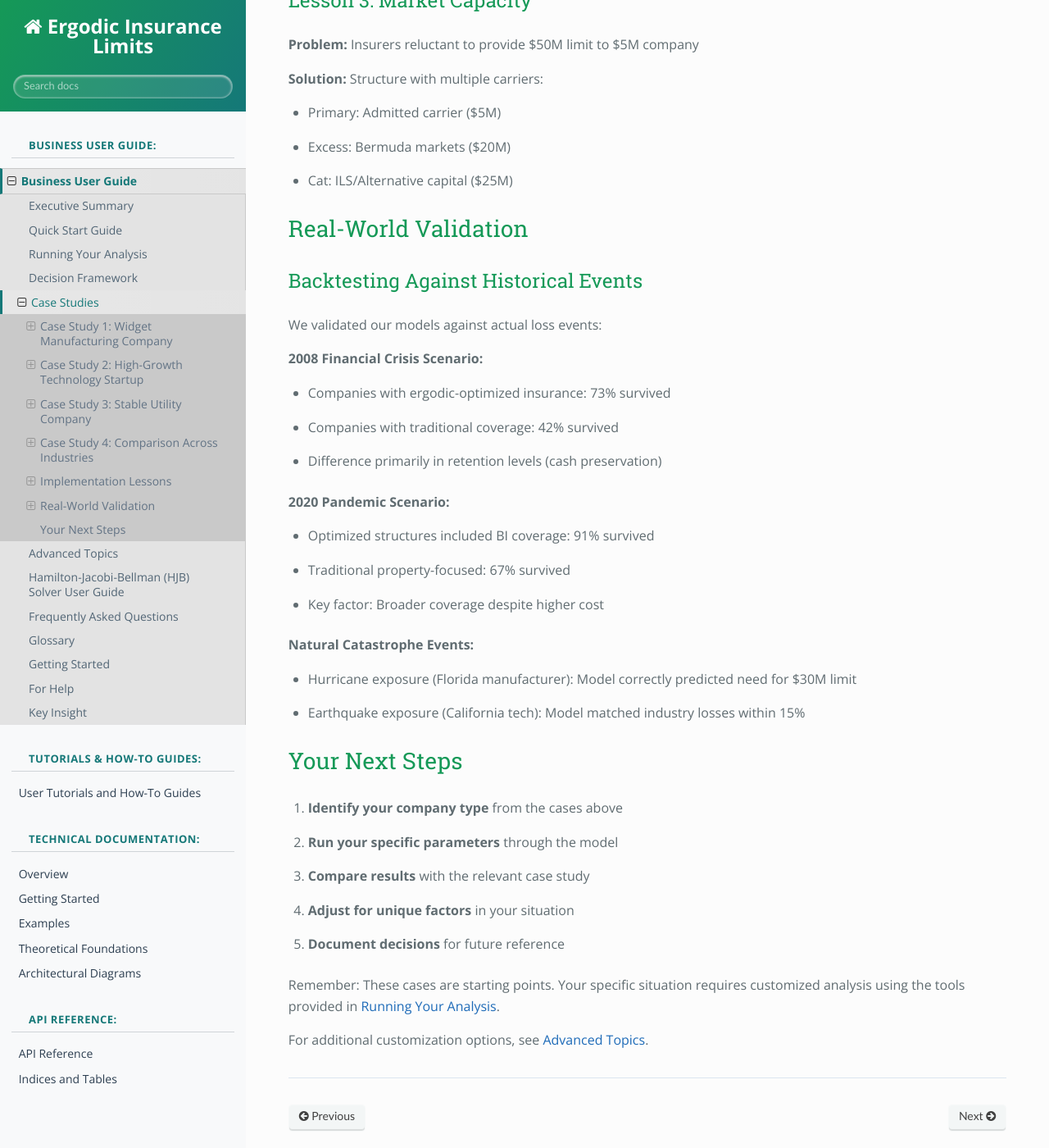
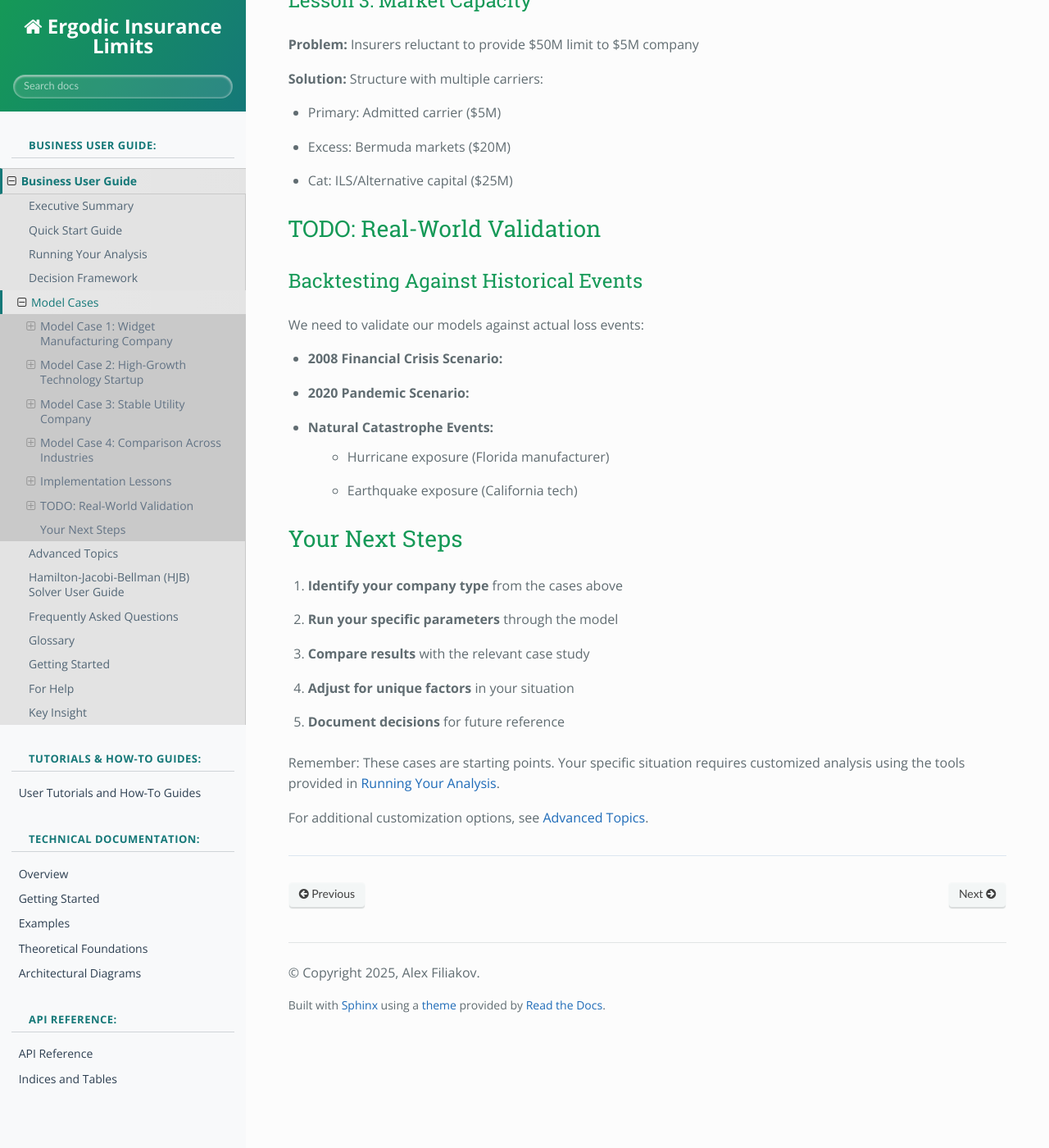
Before and after one commit to AlexFiliakov/Ergodic-Insurance-Limits, a Sphinx documentation site: the page built from ergodic_insurance/docs/user_guide/case_studies.rst, in a window 1280 px wide and 1400 px high, scrolled down 8959 px. Shown: the whole window at 82% size. Built offline with Sphinx 7.4.7 and the Read the Docs theme 3.1.0, drawn with Linux system fonts in a browser that asks for light colours; some of the changed text lies outside the part shown.

Commit message:
fixed "case study" to be "model cases" as they're synthetic examples.

```diff
--- a/ergodic_insurance/docs/insurance_optimization.rst
+++ b/ergodic_insurance/docs/insurance_optimization.rst
@@ -222,7 +222,7 @@ Business Constraints
        "max_collateral_requirements": 5e6
    }
 
-Case Study: Widget Manufacturer
+Model Case: Widget Manufacturer
 --------------------------------
 
 Optimization Process
--- a/ergodic_insurance/docs/user_guide/case_studies.rst
+++ b/ergodic_insurance/docs/user_guide/case_studies.rst
@@ -1,9 +1,9 @@
-Case Studies
+Model Cases
 ============
 
 These case studies demonstrate how different types of companies can use ergodic insurance optimization. Each includes actual simulation results and detailed analysis of the decision process.
 
-Case Study 1: Widget Manufacturing Company
+Model Case 1: Widget Manufacturing Company
 -------------------------------------------
 
 Company Profile
@@ -106,7 +106,7 @@ Recommendation
 
 **Key Insight:** The \$500K retention was creating cash flow stress during loss years, impeding growth investments. Lower retention enables consistent reinvestment.
 
-Case Study 2: High-Growth Technology Startup
+Model Case 2: High-Growth Technology Startup
 ---------------------------------------------
 
 Company Profile
@@ -206,7 +206,7 @@ Recommendation
 * Protects \$50M post-money valuation
 * Required by most Series B investors
 
-Case Study 3: Stable Utility Company
+Model Case 3: Stable Utility Company
 -------------------------------------
 
 Company Profile
@@ -272,7 +272,7 @@ Recommendation
 * Improved regulatory standing
 * Maintains AAA credit rating
 
-Case Study 4: Comparison Across Industries
+Model Case 4: Comparison Across Industries
 -------------------------------------------
 
 Comparative Analysis
@@ -347,30 +347,19 @@ Lesson 3: Market Capacity
 * Excess: Bermuda markets (\$20M)
 * Cat: ILS/Alternative capital (\$25M)
 
-Real-World Validation
----------------------
+TODO: Real-World Validation
+---------------------------
 
 Backtesting Against Historical Events
 ~~~~~~~~~~~~~~~~~~~~~~~~~~~~~~~~~~~~~~
 
-We validated our models against actual loss events:
+We need to validate our models against actual loss events:
 
-**2008 Financial Crisis Scenario:**
-
-* Companies with ergodic-optimized insurance: 73% survived
-* Companies with traditional coverage: 42% survived
-* Difference primarily in retention levels (cash preservation)
-
-**2020 Pandemic Scenario:**
-
-* Optimized structures included BI coverage: 91% survived
-* Traditional property-focused: 67% survived
-* Key factor: Broader coverage despite higher cost
-
-**Natural Catastrophe Events:**
-
-* Hurricane exposure (Florida manufacturer): Model correctly predicted need for \$30M limit
-* Earthquake exposure (California tech): Model matched industry losses within 15%
+* **2008 Financial Crisis Scenario:**
+* **2020 Pandemic Scenario:**
+* **Natural Catastrophe Events:**
+   * Hurricane exposure (Florida manufacturer)
+   * Earthquake exposure (California tech)
 
 Your Next Steps
 ---------------
--- a/ergodic_insurance/docs/user_guide/index.rst
+++ b/ergodic_insurance/docs/user_guide/index.rst
@@ -35,7 +35,7 @@ If you're new to ergodic insurance optimization, we recommend reading the sectio
 2. Follow the :doc:`quick_start` to set up your first analysis
 3. Use :doc:`running_analysis` to perform your own company assessment
 4. Apply the :doc:`decision_framework` to make optimal choices
-5. Review :doc:`case_studies` for real-world examples
+5. Review :doc:`case_studies` for realistic examples
 
 For Help
 --------
```
Also changed, not shown: _tutorials/configuring_insurance.md (+1 -1 lines), docs/tutorials/configuring_insurance.md (+1 -1 lines), ergodic_insurance/docs/index.rst (+12 -12 lines).
